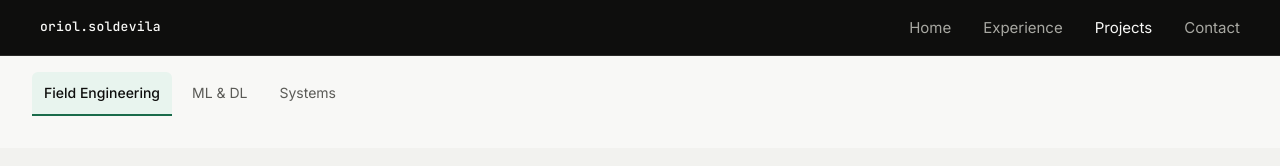
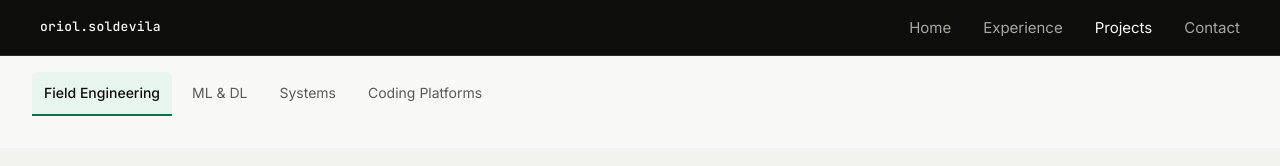
Before and after one commit to soldee/soldee.github.io, a React (Vite) app: page /projects in a window 1280 px wide. Shown: the top 166 px of the page. Built offline with nearby package versions, Linux system fonts and the light colour scheme.

Commit message:
added new section to projects for coding platforms. added leetcode as project

```diff
--- a/src/index.css
+++ b/src/index.css
@@ -559,7 +559,8 @@ nav {
 }
 
 /* When the screen gets too small for a side menu, put it back in the normal flow at the top */
-@media (max-width: 1400px) {
+/*@media (max-width: 1400px) */
+@media (max-width: 1780px) {
   .projects-index-fixed {
     position: relative;
     top: 0;
--- a/src/pages/Projects.jsx
+++ b/src/pages/Projects.jsx
@@ -1,5 +1,5 @@
 import React, { useState, useEffect } from 'react';
-import ScrollIndicator from '../components/ScrollIndicator'; // <-- 1. Import it here
+import ScrollIndicator from '../components/ScrollIndicator';
 
 const mlProjects = [
   {
@@ -116,6 +116,15 @@ const volunteerProjects = [
   }
 ];
 
+const platformProjects = [
+  {
+    title: "LeetCode",
+    link: "https://leetcode.com/u/soldee/",
+    metric: "DSA",
+    images: ["https://raw.githubusercontent.com/soldee/portfolio-generators/refs/heads/master/output/leetcode-stats.svg"]
+  }
+];
+
 
 const ProjectCard = ({ project, langClass }) => {
   const hasLink = Boolean(project.link && project.link.trim() !== "");
@@ -213,13 +222,15 @@ const ProjectCard = ({ project, langClass }) => {
             </span>
           )}
         </div>
-        <p className="proj-desc">{project.desc}</p>
+        {project.desc && <p className="proj-desc">{project.desc}</p>}
       </div>
 
-      <div className="proj-footer">
-        <span className="proj-metric">{project.metric}</span>
-        {hasLink && <span className="proj-link-text">VIEW &rarr;</span>}
-      </div>
+      {(project.metric || hasLink) && (
+        <div className="proj-footer">
+          <span className="proj-metric">{project.metric}</span>
+          {hasLink && <span className="proj-link-text">VIEW &rarr;</span>}
+        </div>
+      )}
 
     </CardWrapper>
   );
@@ -241,7 +252,7 @@ const Projects = () => {
       { rootMargin: '-20% 0px -60% 0px' }
     );
 
-    const sectionIds = ['volunteer', 'ml', 'systems'];
+    const sectionIds = ['volunteer', 'ml', 'systems', 'platforms'];
     sectionIds.forEach((id) => {
       const element = document.getElementById(id);
       if (element) observer.observe(element);
@@ -288,6 +299,14 @@ const Projects = () => {
         >
           Systems
         </ScrollIndicator>
+        <ScrollIndicator
+          targetId="platforms"
+          offset={80}
+          onClick={() => handleNavClick('platforms')}
+          className={`index-item ${activeSection === 'platforms' ? 'active' : ''}`}
+        >
+          Coding Platforms
+        </ScrollIndicator>
       </aside>
 
       <section id="volunteer" className="section" >
@@ -322,6 +341,17 @@ const Projects = () => {
           </div>
         </div>
       </section>
+
+      <section id="platforms" className="section" style={{ paddingTop: "0px" }}>
+        <div className="section-inner">
+          <p className="section-label">Coding platforms</p>
+          <div className="projects-grid">
+            {platformProjects.map((proj, idx) => (
+              <ProjectCard key={idx} project={proj} langClass="proj-lang" />
+            ))}
+          </div>
+        </div>
+      </section>
     </>
   );
 };
```
Also changed, not shown: 1 other file (tests, documents, lock files or other folders).
